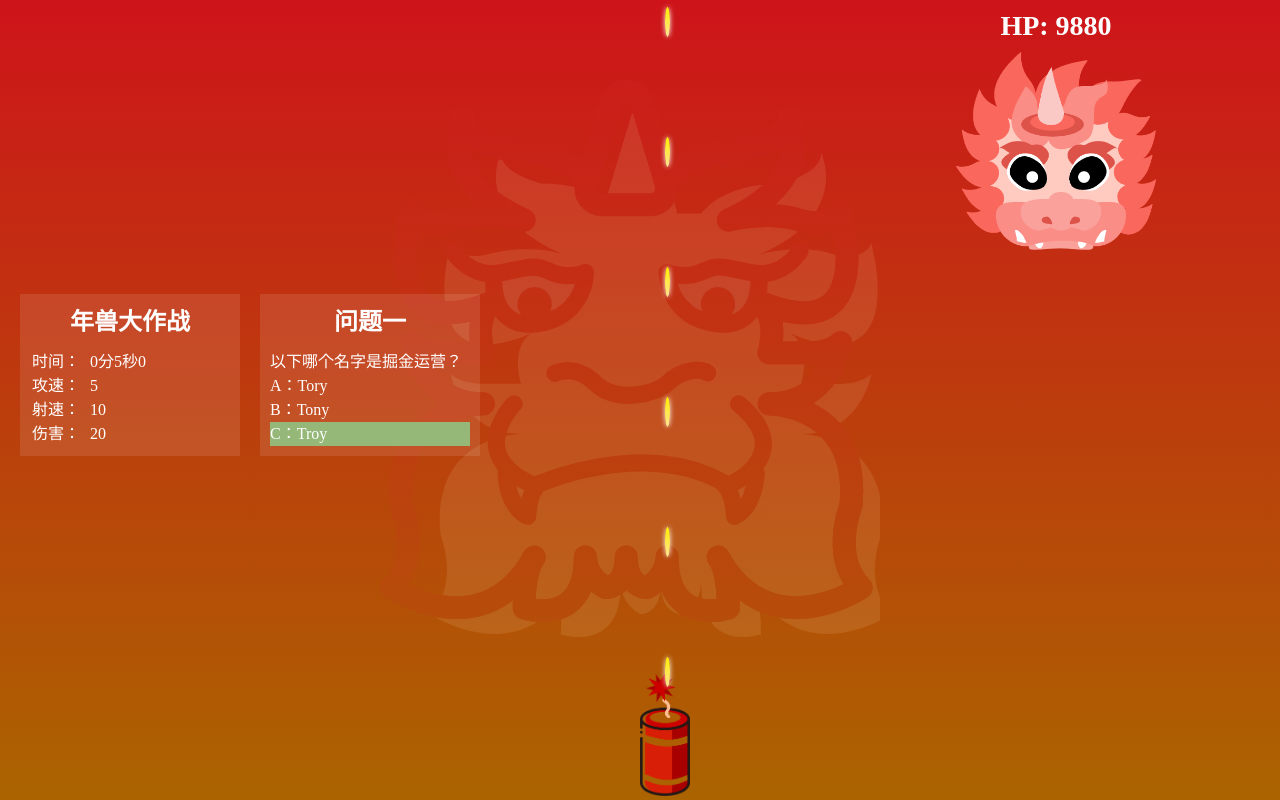
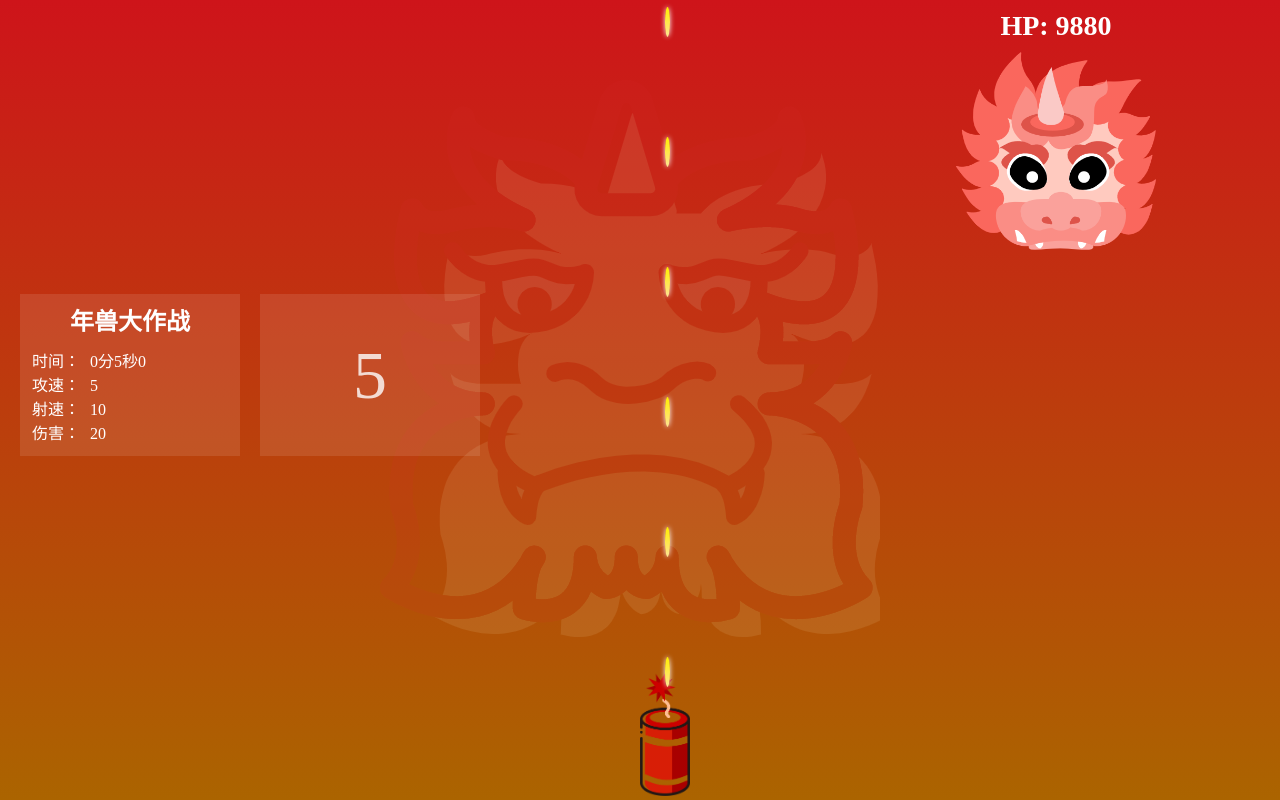
Before and after one commit to heyongsheng/new-year-game, a Vue app: page / in a window 1280 px wide. Built offline with nearby package versions, Linux system fonts and the light colour scheme; the HTML template or start-up script is replaced by a standard one.

Commit message:
添加展示倒计时 增加正确答案解释

```diff
--- a/src/components/game.vue
+++ b/src/components/game.vue
@@ -3,7 +3,7 @@
  * @Date: 2022-01-04 21:39:58
  * @email: 1378431028@qq.com
  * @LastEditors: 贺永胜
- * @LastEditTime: 2022-01-06 00:32:33
+ * @LastEditTime: 2022-01-06 12:44:44
  * @Descripttion: 游戏组件
 -->
 <template>
@@ -52,8 +52,10 @@
         v-for="(question, index) in questionList"
         :key="index"
       >
-        <div class="count-down" v-if="question.showTime > 0">
-          <p>请在{{question.showTime}}秒内点击正确答案</p>
+        <p class="show-count-down" v-if="question.showTime > 0">{{question.showTime}}</p>
+        <div class="question-wrap" v-else>
+          <div class="count-down" v-if="question.answerTime > 0">
+            <p>请在{{question.answerTime}}秒内点击正确答案</p>
           </div>
           <div class="question-panel-title">问题一</div>
           <div class="question-container">
@@ -83,6 +85,10 @@
             </div>
             <div class="buff" v-if="question.result === question.question.answer">
               攻速+1 射速+2 伤害+10
+            </div>
+            <div class="desc" v-else>
+              {{question.question.desc}}
+            </div>
           </div>
         </div>
       </div>
@@ -133,7 +139,9 @@ export default {
       // 生成子弹
       this.createBullet()
       // 添加第一道问题
+      setTimeout(() => {
         this.addQuestion()
+      }, 5000)
     },
     // 游戏结束
     gameOver () {
@@ -225,11 +233,23 @@ export default {
     addQuestion () {
       let data = {
         question: this.questionData[0],
+        answerTime: 11,
         showTime: 6
       }
+      // 添加展示倒计时
       let showCountDown = () => {
         data.showTime--
         if (data.showTime > 0) {
+          setTimeout(showCountDown, 1000)
+        } else {
+          // 倒计时结束，展示问题并开始答题倒计时
+          answerCountDown()
+        }
+      }
+      // 添加回答倒计时
+      let answerCountDown = () => {
+        data.answerTime--
+        if (data.answerTime > 0) {
           setTimeout(() => {
             showCountDown()
           }, 1000)
@@ -246,6 +266,7 @@ export default {
           }
         }
       }
+      // 执行展示倒计时
       showCountDown()
       this.questionList.push(data)
     },
@@ -357,8 +378,21 @@ export default {
   /* margin-top: 20px; */
   position: relative;
 }
+/* 展示倒计时 */
+.show-count-down {
+  position: absolute;
+  top: 0;
+  left: 0;
+  width: 100%;
+  height: 100%;
+  font-size: 68px;
+  opacity: .8;
+  display: flex;
+  align-items: center;
+  justify-content: center;
+}
 
-/* 倒计时 */
+/* 回答倒计时 */
 .count-down {
   position: absolute;
   line-height: 20px;
@@ -403,4 +437,15 @@ export default {
   padding: 5px 10px;
   background: rgba(255, 255, 255, 0.2);
 }
+.desc {
+  position: absolute;
+  line-height: 20px;
+  bottom: -20px;
+  width: 100%;
+  left: 0;
+  transform: translateY(100%);
+  box-sizing: border-box;
+  padding: 5px 10px;
+  background: rgba(255, 255, 255, 0.2);
+}
 </style>
--- a/src/components/question.json
+++ b/src/components/question.json
@@ -1,20 +1,17 @@
 [
   {
-    "title": "以下哪个名字是掘金运营？",
+    "title": "南京大屠杀纪念日是否全国试鸣防空警报？",
     "option": [
       {
         "key": "A",
-        "value": "Tory"
+        "value": "是"
       },
       {
         "key": "B",
-        "value": "Tony"
-      },
-      {
-        "key": "C",
-        "value": "Troy"
+        "value": "否"
       }
     ],
-    "answer": "C"
+    "answer": "B",
+    "desc": "南京大屠杀纪念日仅在南京地区试鸣防空警报"
   }
 ]
```
Lines whose indentation alone changed are shown as unchanged.
